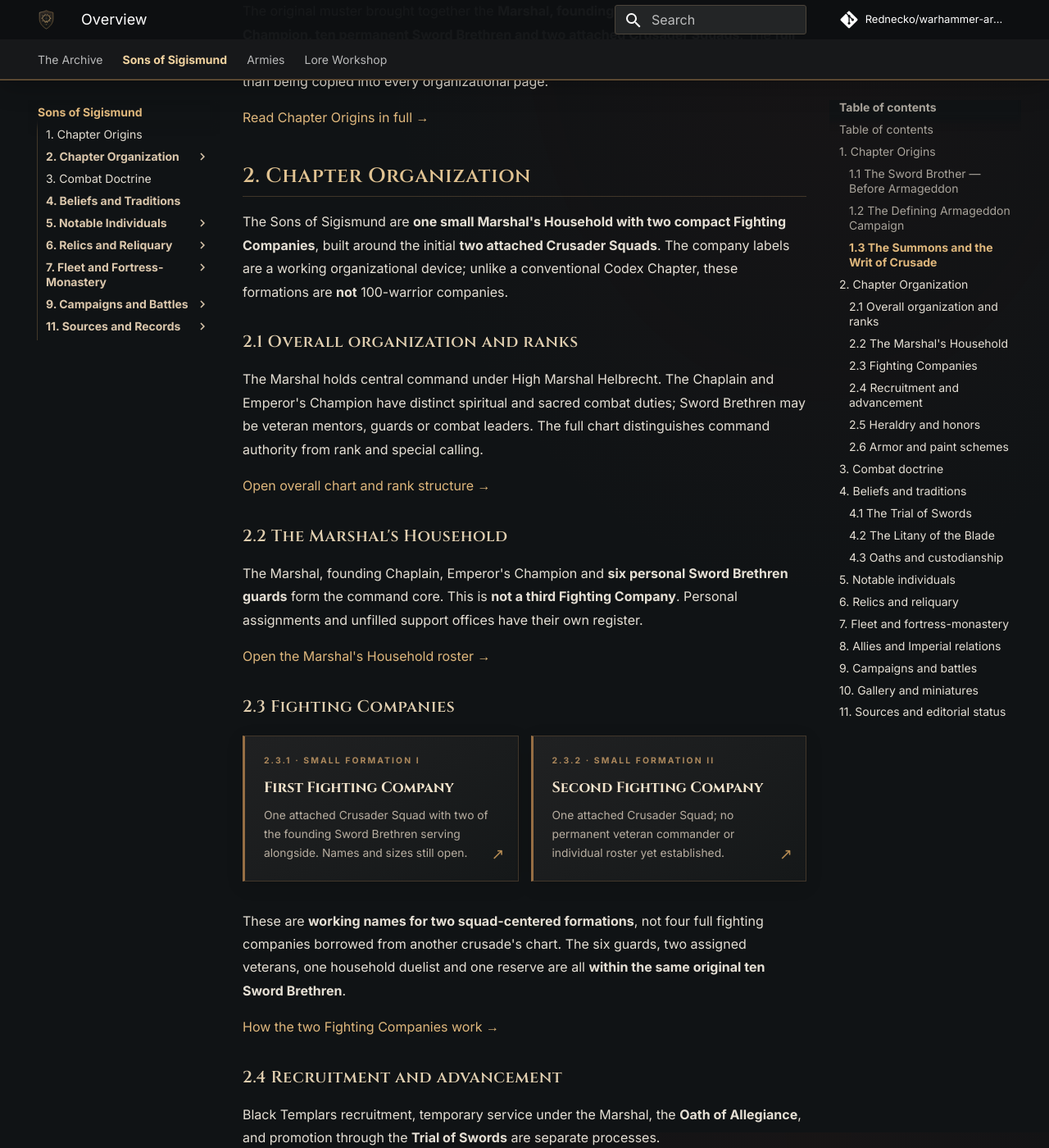
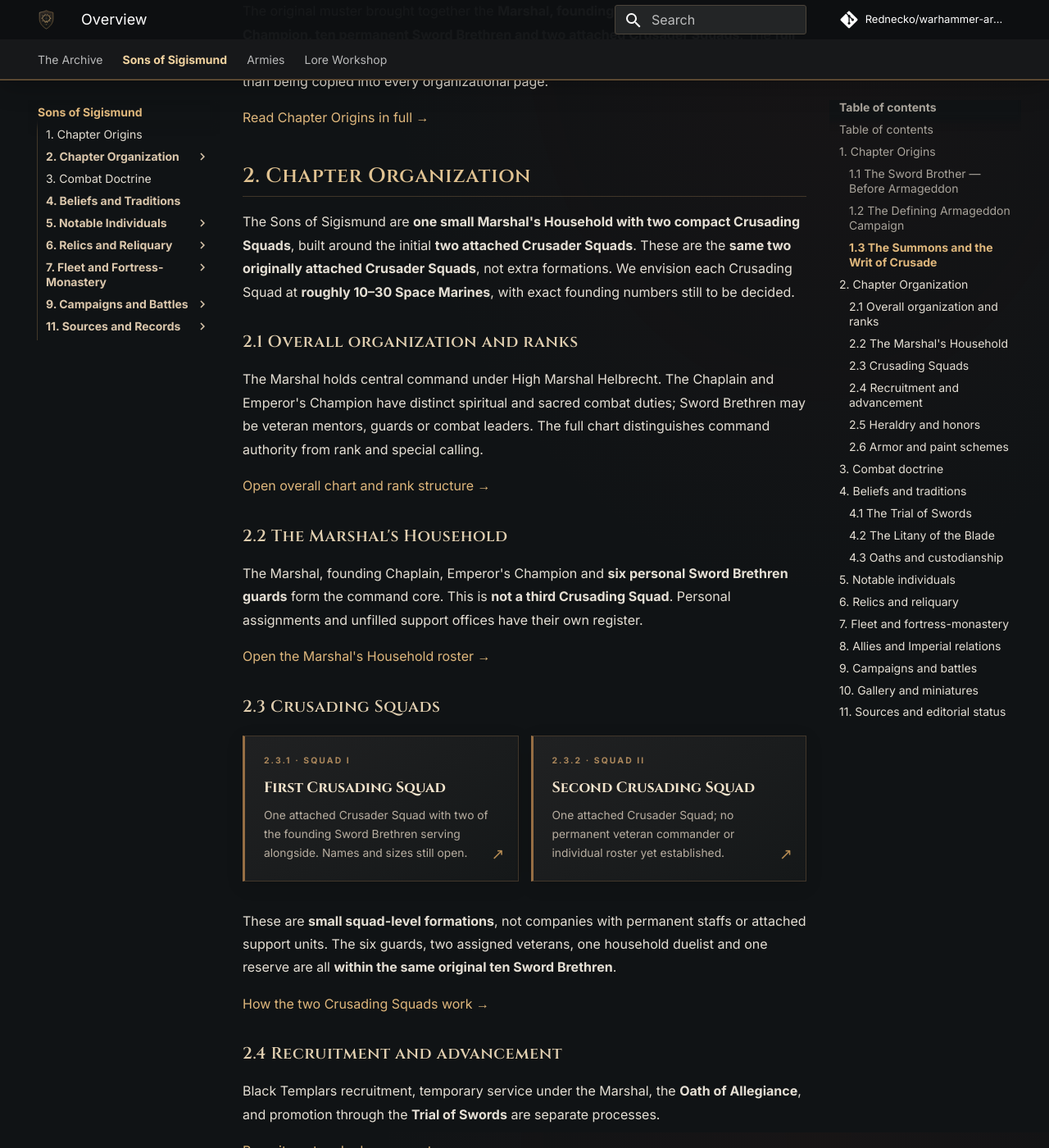
Before and after one commit to Rednecko/warhammer-archives, an MkDocs documentation site: the page built from docs/sons-of-sigismund/index.md, in a window 1280 px wide and 1400 px high, scrolled down 4219 px. Shown: the whole window at 82% size. Built offline with MkDocs 1.6.1 and Material for MkDocs 9.7.7, drawn with Linux system fonts in a browser that asks for light colours; comment, search, counter and statistics services are not loaded; some of the changed text lies outside the part shown.

Commit message:
Rename Fighting Companies as compact Crusading Squads

```diff
--- a/docs/sons-of-sigismund/index.md
+++ b/docs/sons-of-sigismund/index.md
@@ -54,7 +54,7 @@ The **Sons of Sigismund** are a homebrew **Black Templars crusading household**
       <ol>
         <li><a href="#overall-organization-and-ranks">Overall organization and ranks</a></li>
         <li><a href="#the-marshals-household">The Marshal's Household</a></li>
-        <li><a href="#fighting-companies">Fighting Companies</a></li>
+        <li><a href="#fighting-companies">Crusading Squads</a></li>
         <li><a href="#organization-recruitment">Recruitment and advancement</a></li>
         <li><a href="#organization-heraldry">Heraldry and honors</a></li>
         <li><a href="#organization-armor-schemes">Armor and paint schemes</a></li>
@@ -100,7 +100,7 @@ The original muster brought together the **Marshal, founding Chaplain, Emperor's
 
 ## 2. Chapter Organization {#chapter-organization}
 
-The Sons of Sigismund are **one small Marshal's Household with two compact Fighting Companies**, built around the initial **two attached Crusader Squads**. The company labels are a working organizational device; unlike a conventional Codex Chapter, these formations are **not** 100-warrior companies.
+The Sons of Sigismund are **one small Marshal's Household with two compact Crusading Squads**, built around the initial **two attached Crusader Squads**. These are the **same two originally attached Crusader Squads**, not extra formations. We envision each Crusading Squad at **roughly 10–30 Space Marines**, with exact founding numbers still to be decided.
 
 ### 2.1 Overall organization and ranks {#overall-organization-and-ranks}
 
@@ -110,20 +110,20 @@ The Marshal holds central command under High Marshal Helbrecht. The Chaplain and
 
 ### 2.2 The Marshal's Household {#the-marshals-household}
 
-The Marshal, founding Chaplain, Emperor's Champion and **six personal Sword Brethren guards** form the command core. This is **not a third Fighting Company**. Personal assignments and unfilled support offices have their own register.
+The Marshal, founding Chaplain, Emperor's Champion and **six personal Sword Brethren guards** form the command core. This is **not a third Crusading Squad**. Personal assignments and unfilled support offices have their own register.
 
 [Open the Marshal's Household roster →](organization/marshals-household.md)
 
-### 2.3 Fighting Companies {#fighting-companies}
+### 2.3 Crusading Squads {#fighting-companies}
 
 <div class="archive-grid two">
- <a class="archive-card" href="organization/fighting-companies/first/"><span class="card-index">2.3.1 · Small formation I</span><span class="card-title">First Fighting Company</span><span class="card-copy">One attached Crusader Squad with two of the founding Sword Brethren serving alongside. Names and sizes still open.</span><span class="card-arrow">↗</span></a>
- <a class="archive-card" href="organization/fighting-companies/second/"><span class="card-index">2.3.2 · Small formation II</span><span class="card-title">Second Fighting Company</span><span class="card-copy">One attached Crusader Squad; no permanent veteran commander or individual roster yet established.</span><span class="card-arrow">↗</span></a>
+ <a class="archive-card" href="organization/crusading-squads/first/"><span class="card-index">2.3.1 · Squad I</span><span class="card-title">First Crusading Squad</span><span class="card-copy">One attached Crusader Squad with two of the founding Sword Brethren serving alongside. Names and sizes still open.</span><span class="card-arrow">↗</span></a>
+ <a class="archive-card" href="organization/crusading-squads/second/"><span class="card-index">2.3.2 · Squad II</span><span class="card-title">Second Crusading Squad</span><span class="card-copy">One attached Crusader Squad; no permanent veteran commander or individual roster yet established.</span><span class="card-arrow">↗</span></a>
 </div>
 
-These are **working names for two squad-centered formations**, not four full fighting companies borrowed from another crusade's chart. The six guards, two assigned veterans, one household duelist and one reserve are all **within the same original ten Sword Brethren**.
+These are **small squad-level formations**, not companies with permanent staffs or attached support units. The six guards, two assigned veterans, one household duelist and one reserve are all **within the same original ten Sword Brethren**.
 
-[How the two Fighting Companies work →](organization/fighting-companies/index.md)
+[How the two Crusading Squads work →](organization/crusading-squads/index.md)
 
 ### 2.4 Recruitment and advancement {#organization-recruitment}
 
```
